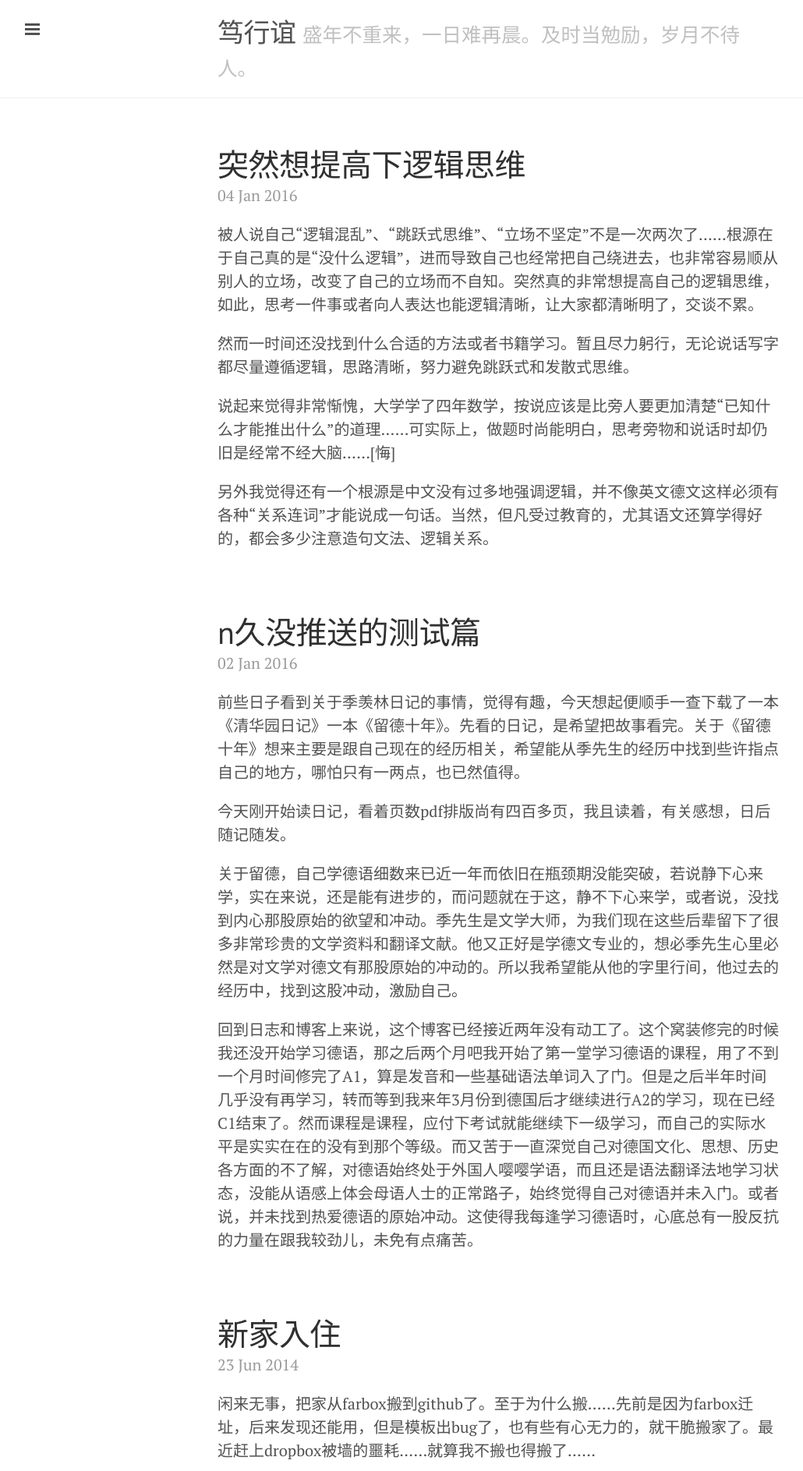
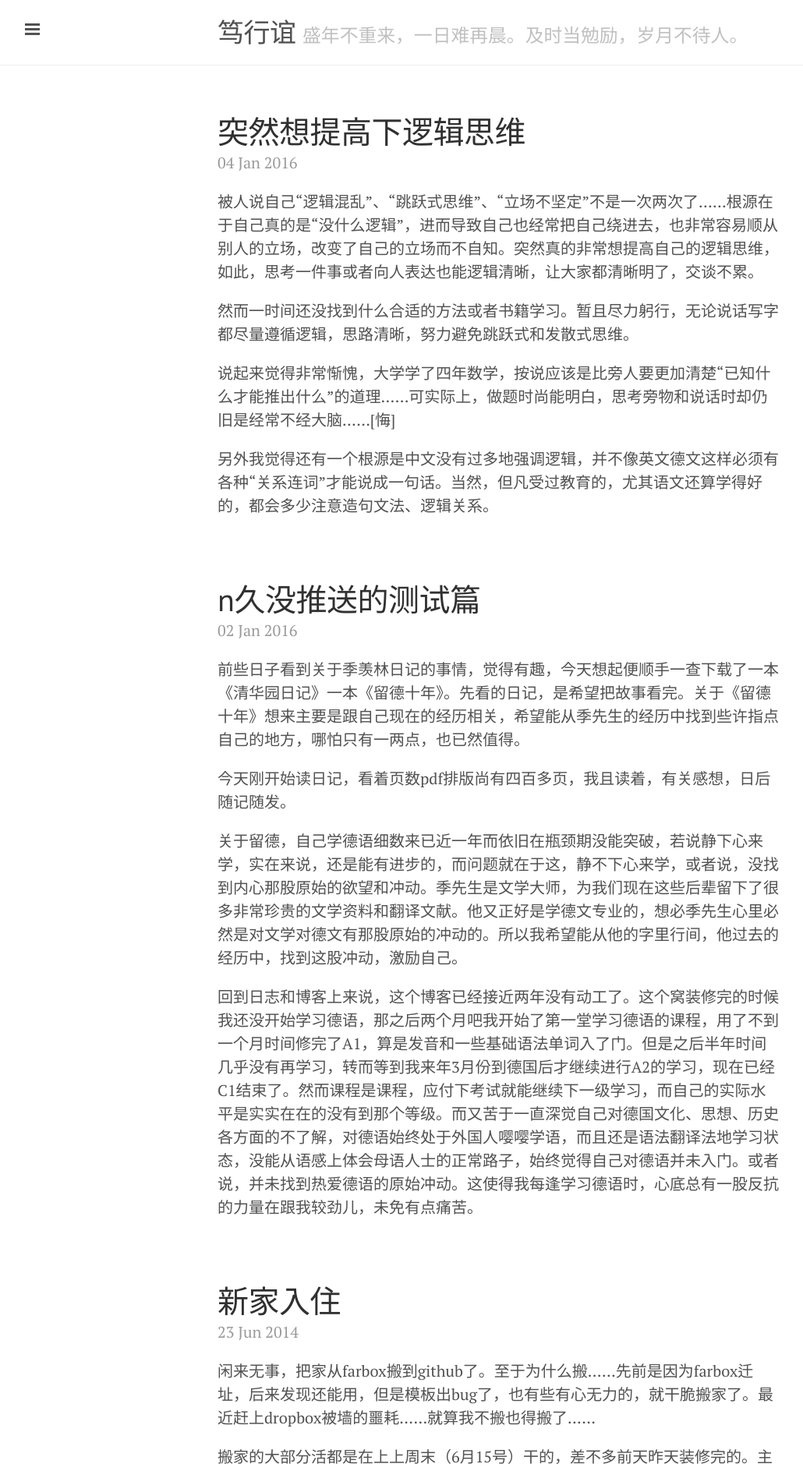
Before and after one commit to lxqsang/yinime.github.io, a Jekyll site: the page built from index.html, in a window 1280 px wide. Shown: the top 1887 px of the page at 78% size, without its empty margins (1-1031 px from the left). Built offline with Jekyll 4.4.1, drawn with Linux system fonts in a browser that asks for light colours; Markdown is read by kramdown in place of the engine named in the settings; the list of posts is cut into pages by our own code.

Commit message:
adjust fontsize

```diff
--- a/public/css/lanyon.css
+++ b/public/css/lanyon.css
@@ -108,7 +108,7 @@ h1, h2, h3, h4, h5, h6 {
   color: #505050;
 }
 .masthead-title small {
-  font-size: 75%;
+  font-size: 70%;
   font-weight: 400;
   color: #c0c0c0;
   letter-spacing: 0;
```
